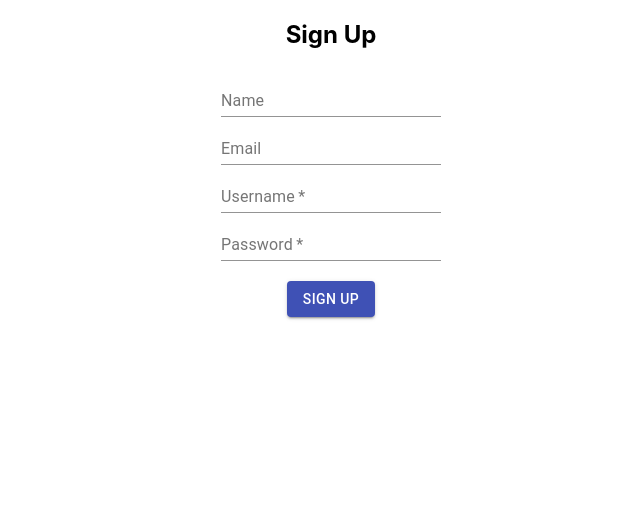
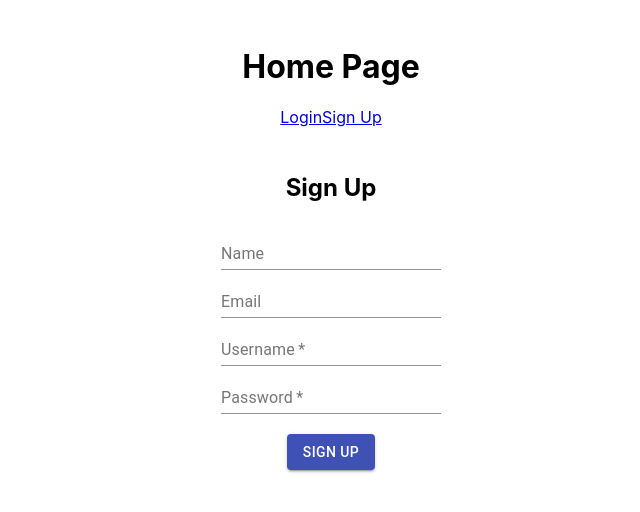
Before and after one commit to ricardo-ljr/Secret-Recipes-Front-end, a React (Create React App) app in the folder secret-recipes/: page / in a window 1280 px wide. Shown: the top 512 px of the page, without its empty margins (309-949 px from the left). Built offline with nearby package versions, Linux system fonts and the light colour scheme.

Commit message:
Minor Changes

```diff
--- a/secret-recipes/src/App.css
+++ b/secret-recipes/src/App.css
@@ -36,3 +36,7 @@
     transform: rotate(360deg);
   }
 }
+
+.navigation {
+  padding: 2%;
+}
--- a/secret-recipes/src/App.js
+++ b/secret-recipes/src/App.js
@@ -4,7 +4,7 @@ import "./App.css";
 
 // COMPONENTS IMPORTS
 import Home from "./components/Home";
-import { Route, Switch } from "react-router-dom";
+import { Route, Switch, Link } from "react-router-dom";
 import { PrivateRoute } from "./utils/PrivateRoute";
 import SignUp from "./components/SignUp";
 import Login from "./components/Login";
@@ -12,13 +12,18 @@ import Login from "./components/Login";
 function App() {
   return (
     <div className="App">
+      <div className="navigation">
+        <h1>Home Page</h1>
+        <Link to="/login">Login</Link>
+        <Link to="/">Sign Up</Link>
+      </div>
       <Switch>
         {/* ROUTES */}
         <Route exact path="/" component={SignUp} />
         <Route exact path="/login" component={Login} />
 
         {/* PRIVATE ROUTES */}
-        <PrivateRoute exact path="/home" component={Home} />
+        <Route exact path="/home" component={Home} />
       </Switch>
     </div>
   );
--- a/secret-recipes/src/action/userSignUp.js
+++ b/secret-recipes/src/action/userSignUp.js
@@ -7,11 +7,11 @@ const register = user => dispatch => {
   return axios
     .post("https://secretfamrecipes.herokuapp.com/api/auth/register", user)
     .then(res => {
-      //   console.log(res);
+      console.log("I am registered", res);
       dispatch({ type: REGISTER_SUCCESS, payload: res });
     })
     .catch(err => {
-      console.log(err);
+      console.log("You failed to register me", err);
       dispatch({ type: REGISTER_FAILURE, payload: err });
     });
 };
--- a/secret-recipes/src/redux/signUpReducer.js
+++ b/secret-recipes/src/redux/signUpReducer.js
@@ -22,7 +22,7 @@ export const registerReducer = (state = initialState, action) => {
       return {
         state,
         error: null,
-        user: action.payload
+        users: action.payload
       };
     case REGISTER_FAILURE:
       return {
```
